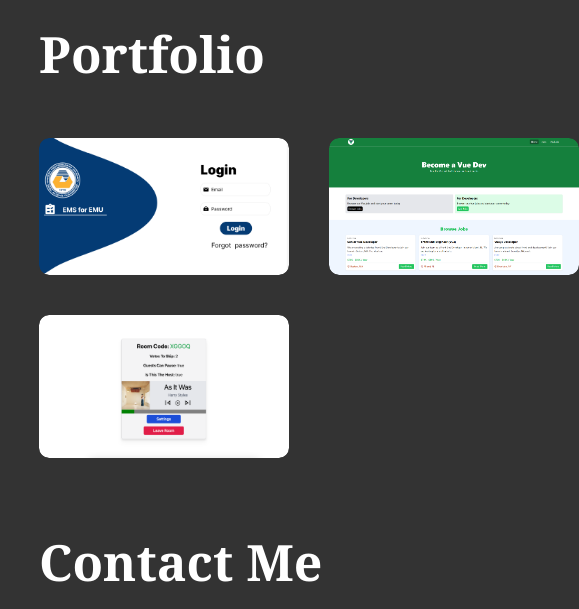
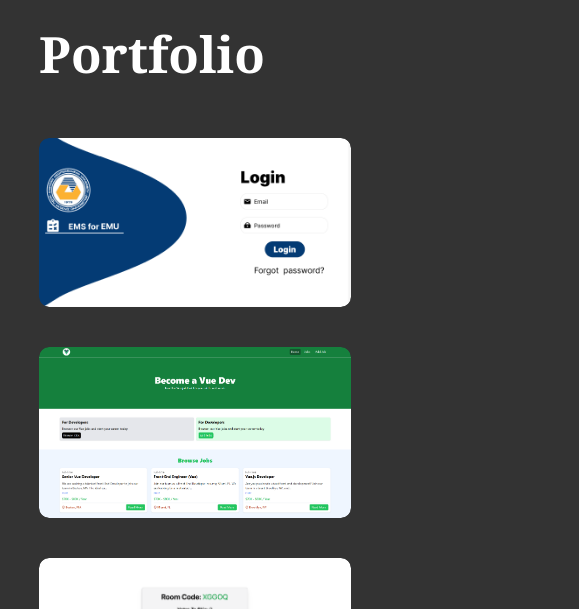
Before and after one commit to firasaz/firasaz.github.io, a plain HTML site: page index.html in a window 390 px wide. Shown: the part 2080-2689 px from the top of the page, 579 px wide, since content can reach past the window. Drawn offline with Linux system fonts and the light colour scheme.

Commit message:
fixed responsiveness issue in portfolio section after adding new project

```diff
--- a/style.css
+++ b/style.css
@@ -331,6 +331,12 @@ nav .fa-solid{
     display: none;
 }
 
+@media only screen and (max-width:850px) {
+    .work-list{
+        grid-template-columns: repeat(1, minmax(250px, 1fr));
+    }
+}
+
 @media only screen and (max-width: 760px){
     .header-text{
         margin-top: 100%;
```
